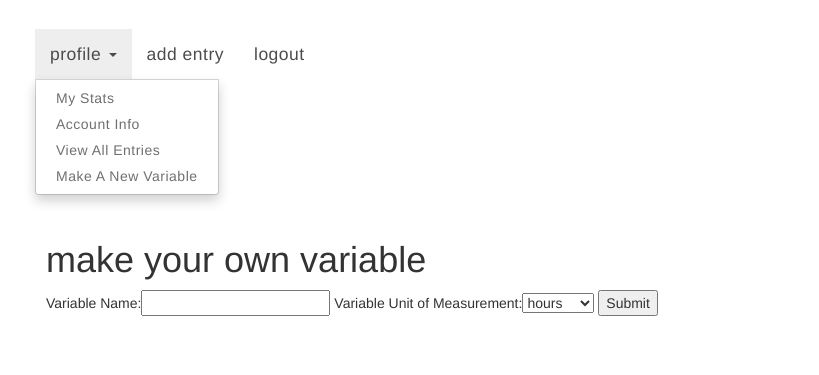
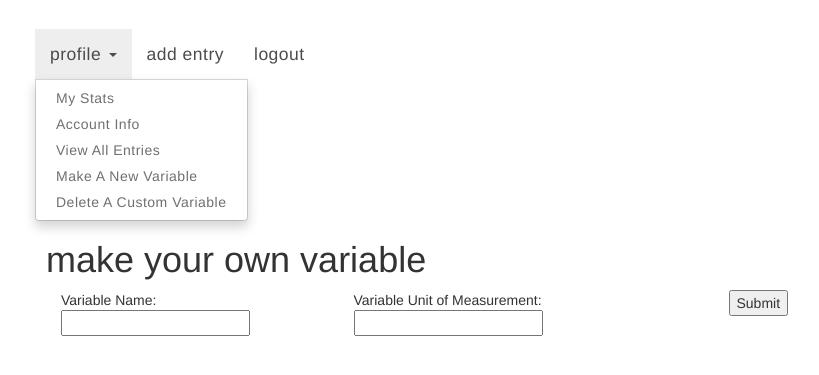
Before and after one commit to ambulatorymerperson/track_well, a Flask app: template templates/create_custom_variable.html in a window 1280 px wide, after a click on "profile". Shown: the top 375 px of the page, without its empty margins (9-828 px from the left). Run offline with Flask 2, Linux system fonts and the light colour scheme; the template is opened without the code that fills it, so the values that code supplies are empty; some libraries are stand-ins or nearby versions.

Commit message:
created feature to delete custom variables

```diff
--- a/model.py
+++ b/model.py
@@ -42,7 +42,6 @@ class User(db.Model):
     """User model"""
 
     __tablename__ = "users"
-
 
     ID = db.Column(db.String(30), primary_key=True, nullable=False)
     password = db.Column(db.String(100), nullable=False)
--- a/server.py
+++ b/server.py
@@ -50,14 +50,31 @@ def register_process():
     pw_input = request.form['register_pw']
     name = request.form['name']
 
-    if User.query.filter(User.ID == email_input).all() != []:
-        flash('That email is already attached to an account.')
+    sql = """SELECT *
+             FROM users
+             WHERE "ID" = :email
+          """
+
+    cursor = db.session.execute(sql, {'email': email_input})
+
+    result = cursor.fetchone()
+    print result
+    if result:
+        flash('The email {} is already attached to an account.'.format(email_input))
         return redirect('/')
+
     else:
         saved_password = pbkdf2_sha256.hash(pw_input)
-        new_user = User(ID = email_input, password=saved_password, name=name)
-        db.session.add(new_user)
+        sql = """INSERT INTO users ("ID", password, name)
+         VALUES (:ID, :password, :name)"""
+
+        db.session.execute(sql, {'ID': email_input,
+                         'password': pw_input,
+                         'name': name,
+                         })
+
         db.session.commit()
+
         session['current_user'] = email_input
 
     return redirect('/registration_confirmation')
@@ -70,7 +87,9 @@ def confirm_registration():
         return redirect('/')
 
     user_email = session['current_user']
+    print user_email
     user = User.query.filter(User.ID == user_email).one()
+    print user
     name = user.name
     password = user.password
 
@@ -89,9 +108,6 @@ def login():
         session['current_user'] = user.ID
         return redirect("/my_stats")
 
-    # elif User.query.filter(User.ID == email_input, User.password == pw_input).all()  == []:
-    #     flash('Invalid password. Please try again.', 'error')
-    #     return redirect("/")
     else:
         user = User.query.filter(User.ID==email_input).one()
         if pbkdf2_sha256.verify(pw_input, user.password):
@@ -250,17 +266,13 @@ def show_user_stats():
 def get_custom_r_squared(dictionary):
 
     r_dictionary = {}
-    print dictionary
     for v in dictionary.keys():
         if len(dictionary[v]) >= 2:
-            print dictionary[v]
             behavior = []
             wellness = []
             for lst in dictionary[v]:
                 behavior.append(lst[0])
                 wellness.append(lst[1])
-            print behavior
-            print wellness
             slope, intercept, r_value, p_value, std_err = stats.linregress(behavior, wellness)
             r_squared = r_value**2
             r_dictionary[v] = {}
@@ -318,9 +330,6 @@ def make_custom_v_and_wellness_dict(users_variables):
     for item in users_variables:
         behavior_and_well_being_lst = []
         records = Custom_Variable_Daily_Entry.query.filter(Custom_Variable_Daily_Entry.variable_info==item.variable_id).all()
-        print records
-        print type(records)
-        print len(records)
         if len(records) < 2:
             print "\n None \n"
             break
@@ -516,13 +525,8 @@ def change_records():
 
     entry_number = int(entry_number) - 1
     all_info = Daily_Input.query.filter(Daily_Input.user_id==current_user).order_by(Daily_Input.date.desc()).all()
-    for i in range(len(all_info)):
-        print i
-        print all_info[i]
     entry_to_change = all_info[entry_number]
-    print entry_to_change
     custom_v_entry = Custom_Variable_Daily_Entry.query.filter(Custom_Variable_Daily_Entry.daily_default_v_input_id==entry_to_change.input_id).all()
-    print custom_v_entry
     for i in custom_v_entry:
         print i
         db.session.delete(i)
@@ -661,7 +665,13 @@ def add_new_variable():
     variable_name = request.form.get('variable_name')
     variable_name = str(variable_name)
     variable_name = variable_name.rstrip()
+    variable_name = variable_name.replace('/', '')
+    variable_name = variable_name.replace(';', '')
     unit_type = request.form.get('unit_type')
+    for x in unit_type:
+        if not x.isalpha():
+            variable_name = variable_name.replace(x, '')
+    print variable_name
     current_user = session['current_user']
     new_custom_variable = Custom_Variable_Info(user_id=current_user, variable_name=variable_name, variable_units=unit_type)
     db.session.add(new_custom_variable)
@@ -669,6 +679,32 @@ def add_new_variable():
 
     return redirect('/see_all_records')
 
+@app.route("/delete_custom_variable")
+def delete_custom_variable():
+    current_user = session['current_user']
+    user_create_variables = Custom_Variable_Info.query.filter(Custom_Variable_Info.user_id == current_user).all()
+    users_variables = []
+    for behavior in user_create_variables:
+        users_variables.append(behavior.variable_name)
+    return render_template('delete_custom_variable.html', users_variables=users_variables)
+
+@app.route("/delete_variable", methods=["POST"])
+def delete_variable():
+    current_user = session['current_user']
+    variable_name = request.form.get('variable_name')
+    email = session['current_user']
+
+    variable_to_delete = Custom_Variable_Info.query.filter(Custom_Variable_Info.user_id == current_user, Custom_Variable_Info.variable_name == variable_name).one()
+    entries = Custom_Variable_Daily_Entry.query.filter(Custom_Variable_Daily_Entry.variable_info == variable_to_delete.variable_id).all()
+
+    for entry in entries:
+        db.session.delete(entry)
+    db.session.commit()
+
+    db.session.delete(variable_to_delete)
+    db.session.commit()
+
+    return redirect('/see_all_records')
 
 @app.route("/logout")
 def logout():
--- a/templates/base.html
+++ b/templates/base.html
@@ -15,6 +15,27 @@ a {
 a:hover {
     opacity: 1.0;
 }
+/* unvisited link */
+a:link {
+    color: rgb(37, 219, 201);
+}
+
+/* visited link */
+a:visited {
+    color: green;
+}
+
+/* mouse over link */
+a:hover {
+    color: rgb(37, 219, 201);
+    text-decoration: none;
+
+}
+
+/* selected link */
+a:active {
+    color: yellow;
+}
 </style>
 </head>
 <body>
@@ -28,14 +49,7 @@ a:hover {
 <div>
 <nav class="navbar navbar-default" style="background-color: white; border-color: white; letter-spacing: .5px; font-weight: light; padding-left: 2em; padding-top: 2em;">
   <div class="container-fluid">
-    <!-- <div class="navbar-header">
-      <a class="navbar-brand" href="/" style="font-size: 1.5em; color: black;"> {% if 'current_user' not in session %}
-                                            Trackwell
-                                        {% elif 'current_user' in session %}
-                                            {{ name }}'s Trackwell
-                                        {% endif %}
-                                        </a>
-    </div> -->
+
     <ul class="nav navbar-nav">
         <li class="dropdown">
             <a class="dropdown-toggle" data-toggle="dropdown" href="#" style="font-size: 1.25em; color: black;">profile
@@ -45,6 +59,7 @@ a:hover {
               <li><a href="/registration_confirmation">Account Info</a></li>
               <li><a href="/see_all_records">View All Entries</a></li>
               <li><a href="/create_custom_variable">Make A New Variable</a></li>
+              <li><a href="/delete_custom_variable">Delete A Custom Variable</a></li>
             </ul>
         </li>
         <li><a href="/record_daily_input" style="font-size: 1.25em; color: black;">add entry</a></li>
--- a/templates/create_custom_variable.html
+++ b/templates/create_custom_variable.html
@@ -1,40 +1,35 @@
 {% extends "base.html" %}
 <head>
+
 <title></title>
 </head>
 <body>
 {% block content %}
 <div class="container">
-<!--   <div class="row">
-    <div class="col-xs-9 col-md-3 col-lg-3" style="margin-left: 55vw; margin-top: 10vh;">
-      <article id="variable_creation_tips" style="background-color: black; color: white; padding:10px; border-radius:10px; opacity: .6;">
-        <ul style="padding-right:2em;">
-          <li>choose a behavior that you do regularly, or intend to do regularly</li>
-          <li>when naming your variable, choose a verb, or a combination of verbs that describes an action</li>
-        </ul>
-      <article>
-    </div>
-  </div>  -->
+
    <div class="row" style="margin-top: 15vh;">
     <h1>make your own variable</h1>
+      <div class="col-xs-9 col-md-3 col-lg-3">
 
-    <form action="/add_new_variable" method="POST">
-        Variable Name:<input type="text" name="variable_name" id="custom_variable"></input>
-        Variable Unit of Measurement:<select name="unit_type" id="unit_type">
-            <option value="hours">hours</option>
-            <option value="minutes">minutes</option>
-            <option value="mg">mg</option>
-            <option value="oz">oz</option>
-            <option value="cups">cups</option>
-            <option value="mph">mph</option>
-            <option value="lbs">lbs</option>
-            <option value="miles">miles</option>
-            <option value="times">times</option>
-            <option value="bool">Yes/No</option>
-        </select>
-        <input type=submit id="submit_data">
+
+        <form action="/add_new_variable" method="POST">
+        Variable Name:<input type="text" name="variable_name" id="custom_variable" style="outline: none;"></input>
+      </div>
+      <div class="col-xs-9 col-md-4 col-lg-4">
+        Variable Unit of Measurement: <input type="text" name="unit_type" id="unit_type" style="outline: none;"required></input>
+
+
+      </div>
+      <input type=submit id="submit_data">
     </form>
+  </div>
+  <div class="row" style="margin-top: 5vh;">
+    <div class="col-xs-9 col-md-3 col-lg-3">
     <text id="countdown_feedback"></text>
+    </div>
+    <div class="col-xs-9 col-md-4 col-lg-4">
+    <text id="unit_feedback" style="line-height: 1.7;">if you just want to record weather or not you did something, call the unit 'y/n', for yes/no, and we will store it as a boolean type. </text><text id="more_help" style="line-height: 1.7;">For custom variables, try to choose behaviors that you do regularly or want to do regularly, rather than activities which you only do intermittently (for example, it would be better to track how often you walk dogs at your local shelter rather than how often you donate blood, since you can only donate blood once every two months). Additionally, when naming your variables, try to stick to verbs (for example "run" instead of "miles ran").</text><br><a id="get_tips" style="cursor: help;">more helpful tips</a></text><br><text id="less" style="cursor: pointer; color: pink;">less</text>
+  </div>
   </div>
   <div class="row" style="margin-top: 25vh">
   </div>
@@ -45,10 +40,15 @@
 <script src="https://code.jQuery.com/jQuery-3.2.1.min.js"> </script>
 <script>
 
+$("#unit_feedback").hide();
+$("#more_help").hide();
+$("#get_tips").hide();
+$("#less").hide();
+
 $("#custom_variable").keyup(function(){
+  $("#unit_feedback").hide();
   $("#countdown_feedback").text("Characters left: " + (29 - $(this).val().length));
 });
-
 
 
 $('#custom_variable').on('keyup keydown', function(e){
@@ -62,6 +62,31 @@ $('#custom_variable').on('keyup keydown', function(e){
         }
     });
 
+function showHint() {
+
+    $("#countdown_feedback").text("");
+    setTimeout(function () {
+
+
+      $("#unit_feedback").fadeIn(1000);
+      $("#get_tips").fadeIn(1750);
+      }, 2000);
+    };
+
+$("#unit_type").keyup(showHint)
+
+$("#get_tips").on('click', function(e){
+  $("#more_help").toggle();
+  $("#unit_feedback").toggle();
+  $("#less").fadeIn(2000);
+})
+
+
+$("#less").on('click', function (e){
+  $("#more_help").hide();
+  $("#unit_feedback").hide();
+  $("#less").hide();
+})
 </script>
 
 {% endblock %}
```
Also changed, not shown: 1 other file.
